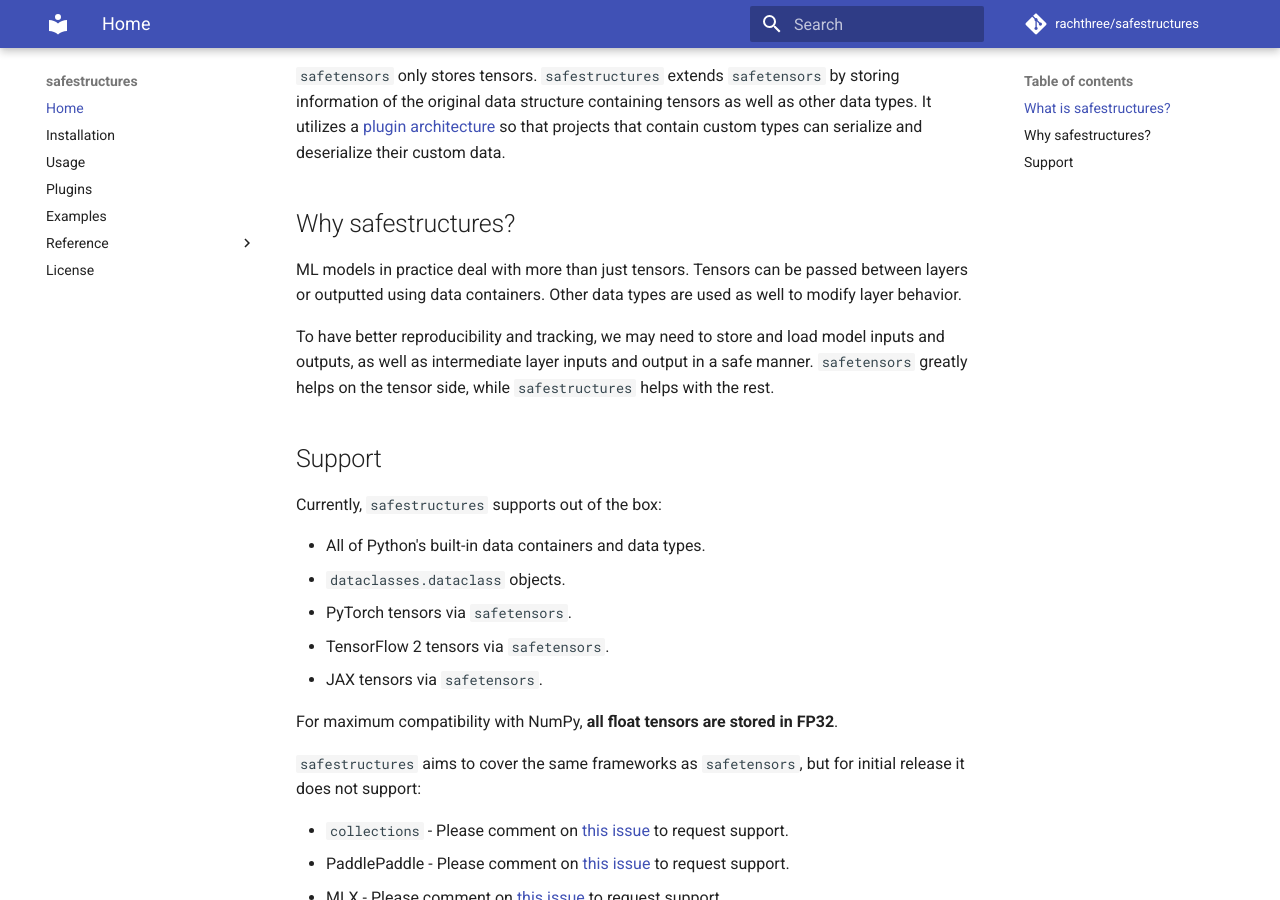
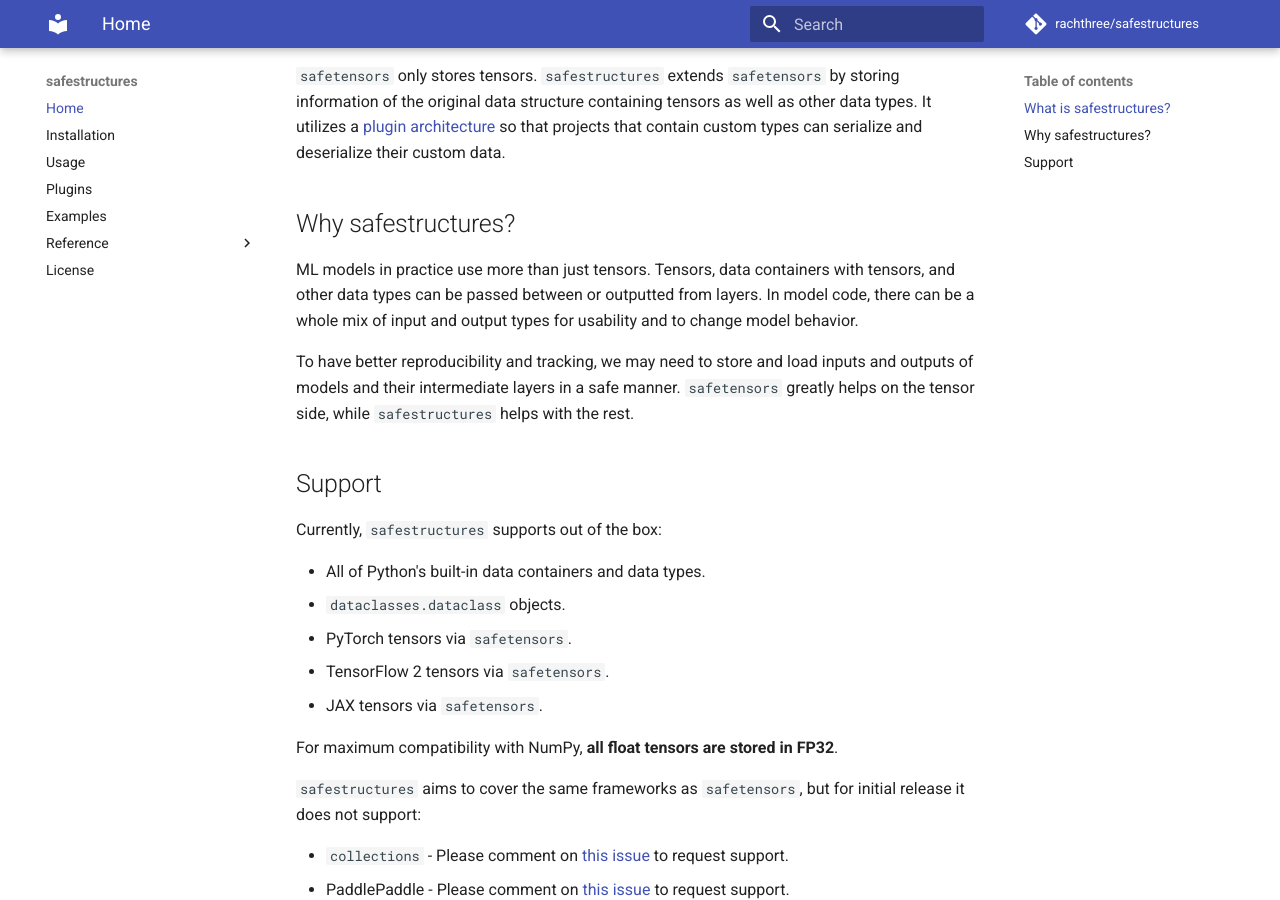
Before and after one commit to rachthree/safestructures, an MkDocs documentation site: the page built from docs/index.md, in a window 1280 px wide and 900 px high, scrolled down 353 px. Built offline with MkDocs 1.6.1 and Material for MkDocs 9.7.7, drawn with Linux system fonts in a browser that asks for light colours; comment, search, counter and statistics services are not loaded.

Commit message:
Clarify language and fix typo (#22)

```diff
--- a/docs/index.md
+++ b/docs/index.md
@@ -8,9 +8,9 @@
 `safetensors` only stores tensors. `safestructures` extends `safetensors` by storing information of the original data structure containing tensors as well as other data types. It utilizes a [plugin architecture](./plugins_guide.md) so that projects that contain custom types can serialize and deserialize their custom data.
 
 ## Why safestructures?
-ML models in practice deal with more than just tensors. Tensors can be passed between layers or outputted using data containers. Other data types are used as well to modify layer behavior.
+ML models in practice use more than just tensors. Tensors, data containers with tensors, and other data types can be passed between or outputted from layers. In model code, there can be a whole mix of input and output types for usability and to change model behavior.
 
-To have better reproducibility and tracking, we may need to store and load model inputs and outputs, as well as intermediate layer inputs and output in a safe manner. `safetensors` greatly helps on the tensor side, while `safestructures` helps with the rest.
+To have better reproducibility and tracking, we may need to store and load inputs and outputs of models and their intermediate layers in a safe manner. `safetensors` greatly helps on the tensor side, while `safestructures` helps with the rest.
 
 ## Support
 Currently, `safestructures` supports out of the box:
```
Also changed, not shown: README.md (+2 -2 lines), docs/usage.md (+1 -1 lines).
